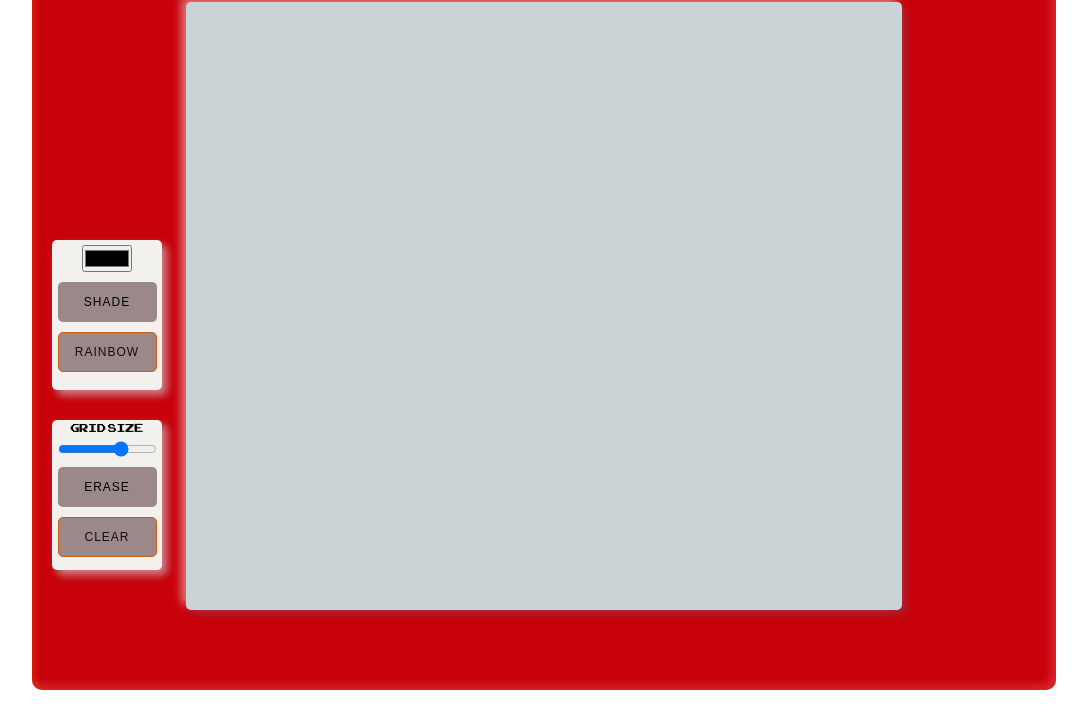
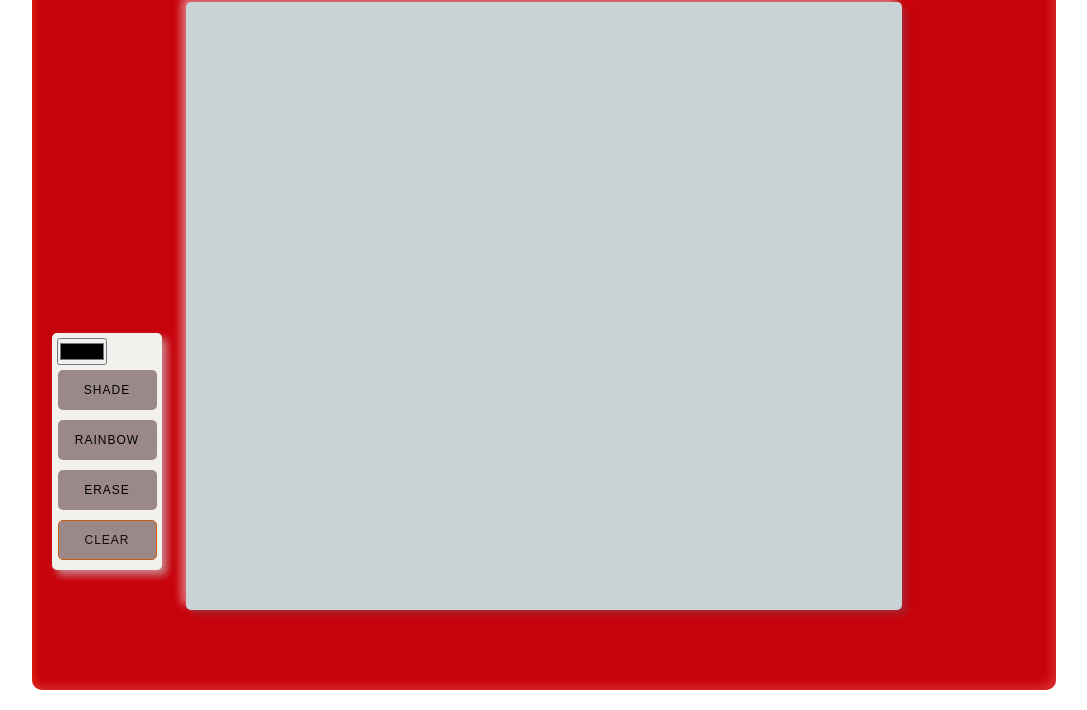
Before and after one commit to Shukrullahshirzad/etch-a-sketch, a plain HTML site: page index.html in a window 1280 px wide. Shown: the part 90-800 px from the top of the page, without its empty margins (96-1183 px from the left). Drawn offline with Linux system fonts and the light colour scheme.

Commit message:
merge grid-size and grid-color sections

```diff
--- a/index.html
+++ b/index.html
@@ -14,17 +14,12 @@
       <div class="screen">
 
       </div>
-      <div class="sketch-size controls">
-        <label for="grid-size" >grid size</label>
-        <input class="grid-size" type="range" name="grid-size"    id="grid-size" min="5" max="20" step="5">
-        <button class="btn" id="erase">Erase</button>
-        <button class="btn" id="clear-screen">Clear</button>
-      </div>
-      <div class="sketch-colors controls">
+      <div class="controls">
         <input type="color" name="grid-color" id="grid-color">
         <button class="btn" class="shade">shade</button>
         <button class="btn" class="rainbow">Rainbow</button>
-
+        <button class="btn" id="erase">Erase</button>
+        <button class="btn" id="clear-screen">Clear</button>
       </div>
     </div>
   </div>
--- a/style.css
+++ b/style.css
@@ -61,30 +61,22 @@ body{
 }
 .controls{
   width: 110px;
-  height: 150px;
+  /* height: 150px; */
   background-color: #f3f1ed;
   border-radius: 5px;
   position:absolute;
   box-shadow: rgba(255, 255, 255, 0.45) 5px 5px 9px,rgba(94, 104, 121, 0.286) 5px 5px 7px;
-}
-.controls.sketch-size{
   bottom: 120px;
   left: 20px;
   text-align: center;
+  display: flex;
+  flex-direction: column;
+
 }
-.controls.sketch-colors{
-  bottom: 300px;
-  left: 20px;
-}
-.grid-size{
-  width: 90%;
-  margin: 5px auto 10px;
-}
-#grid-color{
-  margin: 5px auto 10px;
-}
+
 .controls>*{
   display: block;
+  margin: 5px;
 }
 /* button styling  */
 .controls button{
```
